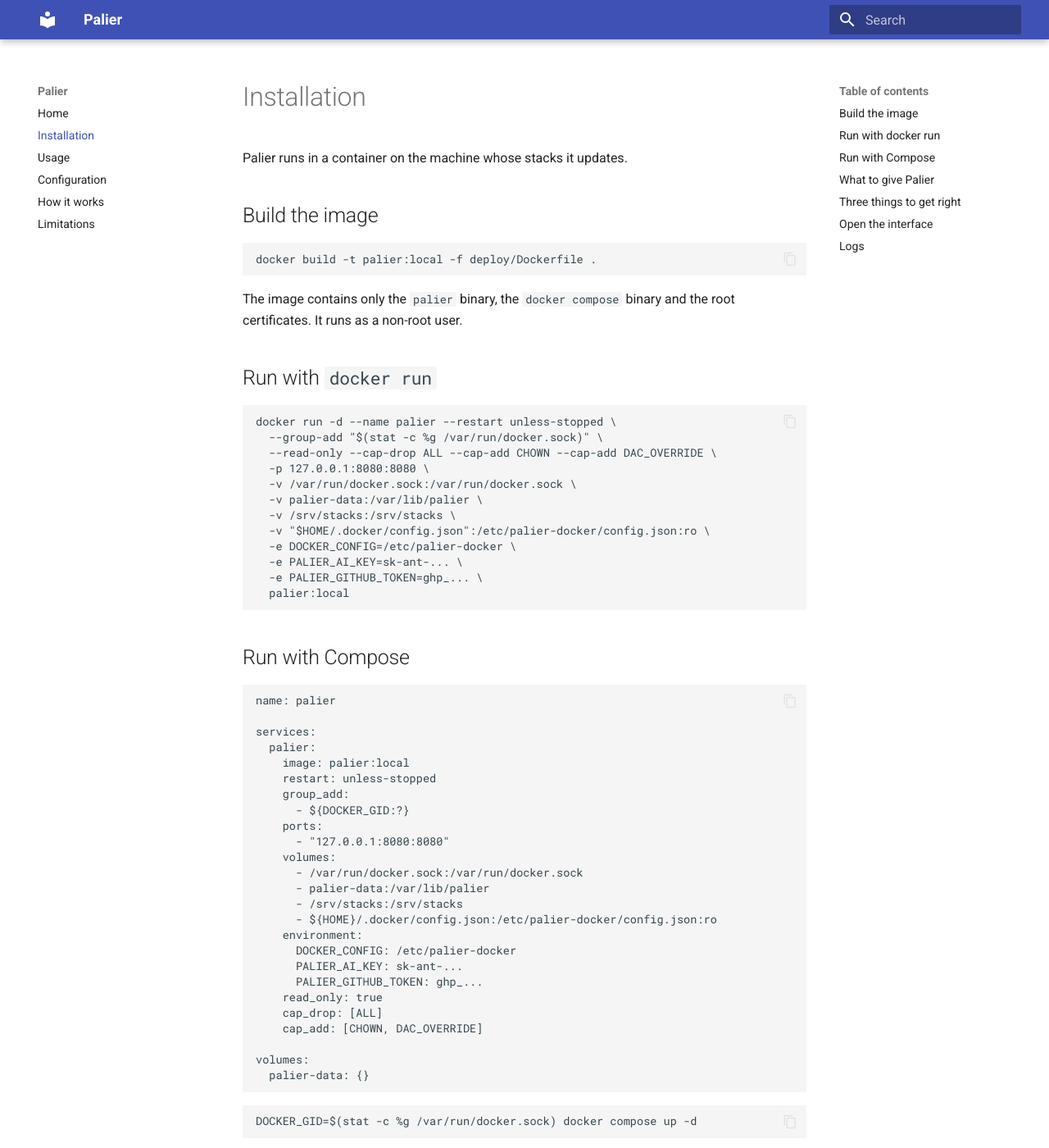
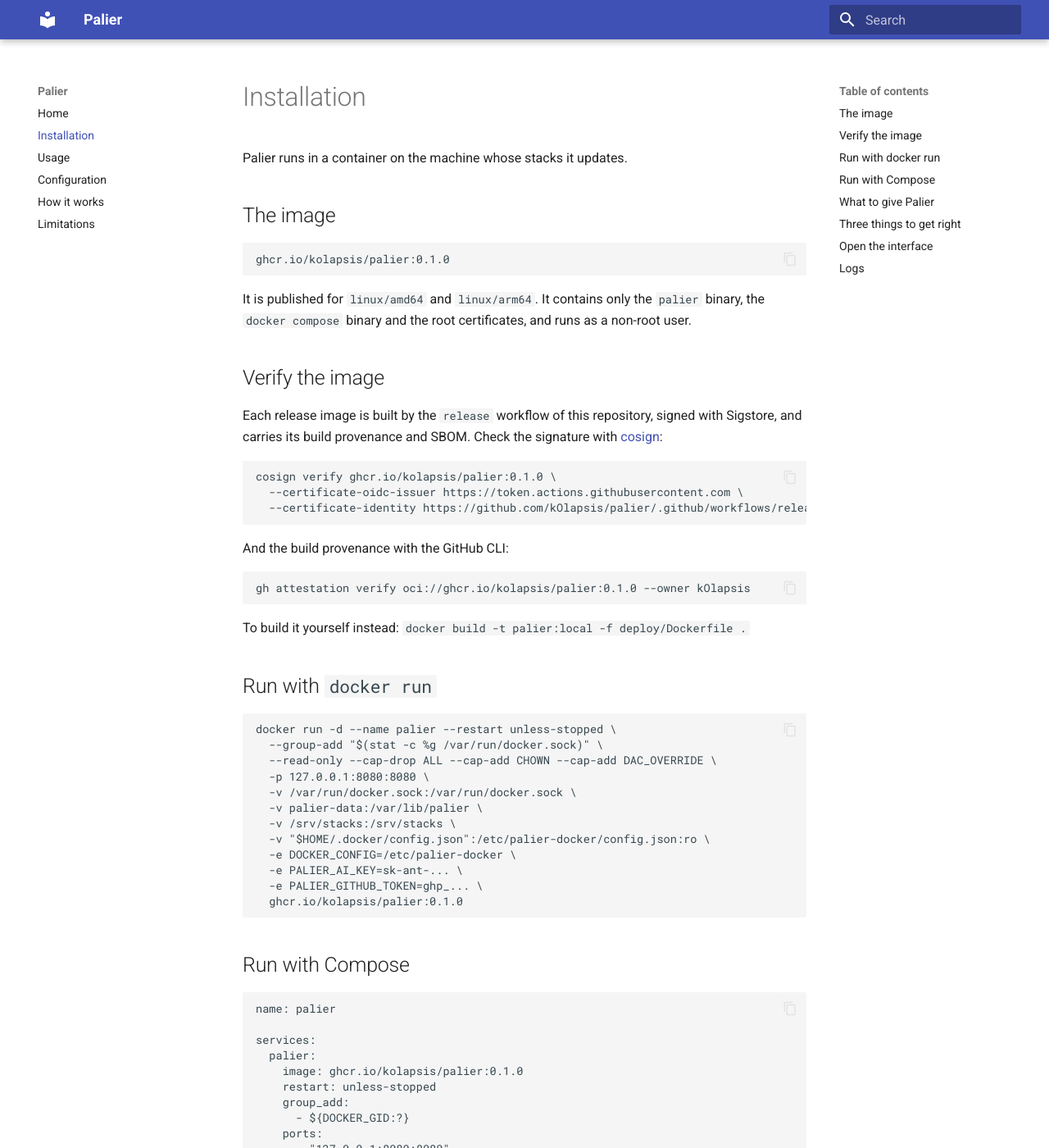
Before and after one commit to kOlapsis/palier, an MkDocs documentation site: the page built from docs/installation.md, in a window 1280 px wide and 1400 px high. Shown: the whole window at 82% size. Built offline with MkDocs 1.6.1 and Material for MkDocs 9.7.7, drawn with Linux system fonts in a browser that asks for light colours; some of the changed text lies outside the part shown.

Commit message:
docs: install from the signed GHCR image and verify it

````diff
--- a/docs/installation.md
+++ b/docs/installation.md
@@ -2,13 +2,31 @@
 
 Palier runs in a container on the machine whose stacks it updates.
 
-## Build the image
+## The image
+
+```
+ghcr.io/kolapsis/palier:0.1.0
+```
+
+It is published for `linux/amd64` and `linux/arm64`. It contains only the `palier` binary, the `docker compose` binary and the root certificates, and runs as a non-root user.
+
+## Verify the image
+
+Each release image is built by the `release` workflow of this repository, signed with Sigstore, and carries its build provenance and SBOM. Check the signature with [cosign](https://docs.sigstore.dev/cosign/system_config/installation/):
 
 ```sh
-docker build -t palier:local -f deploy/Dockerfile .
+cosign verify ghcr.io/kolapsis/palier:0.1.0 \
+  --certificate-oidc-issuer https://token.actions.githubusercontent.com \
+  --certificate-identity https://github.com/kOlapsis/palier/.github/workflows/release.yml@refs/tags/v0.1.0
 ```
 
-The image contains only the `palier` binary, the `docker compose` binary and the root certificates. It runs as a non-root user.
+And the build provenance with the GitHub CLI:
+
+```sh
+gh attestation verify oci://ghcr.io/kolapsis/palier:0.1.0 --owner kOlapsis
+```
+
+To build it yourself instead: `docker build -t palier:local -f deploy/Dockerfile .`
 
 ## Run with `docker run`
 
@@ -24,7 +42,7 @@ docker run -d --name palier --restart unless-stopped \
   -e DOCKER_CONFIG=/etc/palier-docker \
   -e PALIER_AI_KEY=sk-ant-... \
   -e PALIER_GITHUB_TOKEN=ghp_... \
-  palier:local
+  ghcr.io/kolapsis/palier:0.1.0
 ```
 
 ## Run with Compose
@@ -34,7 +52,7 @@ name: palier
 
 services:
   palier:
-    image: palier:local
+    image: ghcr.io/kolapsis/palier:0.1.0
     restart: unless-stopped
     group_add:
       - ${DOCKER_GID:?}
````
Also changed, not shown: README.md (+2 -5 lines).
